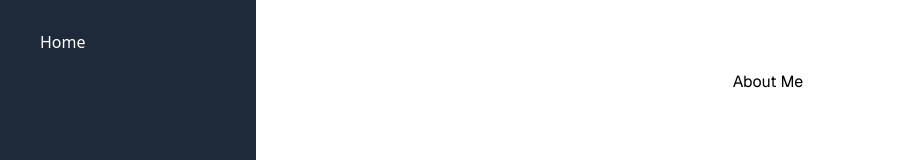
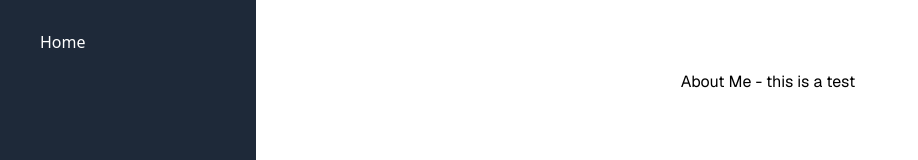
Before and after one commit to JakeShaw26/nextjs-portfolio, a Next.js app: page /about-me in a window 1280 px wide. Shown: the part 334-494 px from the top of the page, without its empty margins (0-918 px from the left). Built offline with nearby package versions, Linux system fonts and the light colour scheme.

Commit message:
test to initiate deployment

```diff
--- a/src/app/about-me/page.tsx
+++ b/src/app/about-me/page.tsx
@@ -2,7 +2,7 @@ export default function About() {
   return (
     <div className="grid grid-rows-[20px_1fr_20px] items-center justify-items-center min-h-screen p-8 pb-20 gap-16 sm:p-20 font-[family-name:var(--font-geist-sans)]">
       <main className="flex flex-col gap-[32px] row-start-2 items-center sm:items-start">
-        About Me
+        About Me - this is a test
       </main>
     </div>
   );
```
